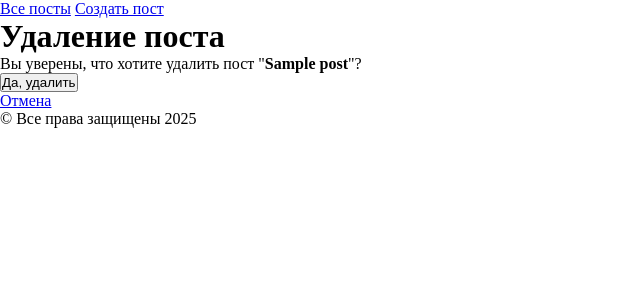
After one commit to Usimato/-1, a Django app: template blog/templates/blog/confirm_post_delete.html in a window 1280 px wide. The commit adds this page. Shown: the top 300 px of the page, without its empty margins (0-640 px from the left). Run offline with Django 5.2, Linux system fonts and the light colour scheme; the template is opened without the code that fills it: values that come from a table or form of the project are taken from there, others are empty; tables that the repository leaves empty hold one stand-in row (values such as "Sample post").

Commit message:
feat(delete-post): Добавил шаблон для подтверждения удаления поста

```diff
--- /dev/null
+++ b/blog/templates/blog/confirm_post_delete.html
@@ -0,0 +1,15 @@
+{% extends 'base.html' %}
+
+{% block page_title %}Подтверждение удаления поста{% endblock page_title %}
+
+{% block page_content %}
+    <h1>Удаление поста</h1>
+    <p>Вы уверены, что хотите удалить пост "<strong>{{ post.title }}</strong>"?</p>
+
+    <form method="POST">
+        {% csrf_token %}
+        <button type="submit">Да, удалить</button>
+    </form>
+
+    <a href="{% url 'post_detail' post.id %}">Отмена</a>
+{% endblock page_content %}
```
Also changed, not shown: blog/templates/blog/post_detail.html (+2 -5 lines), blog/views.py (+7 -2 lines).
